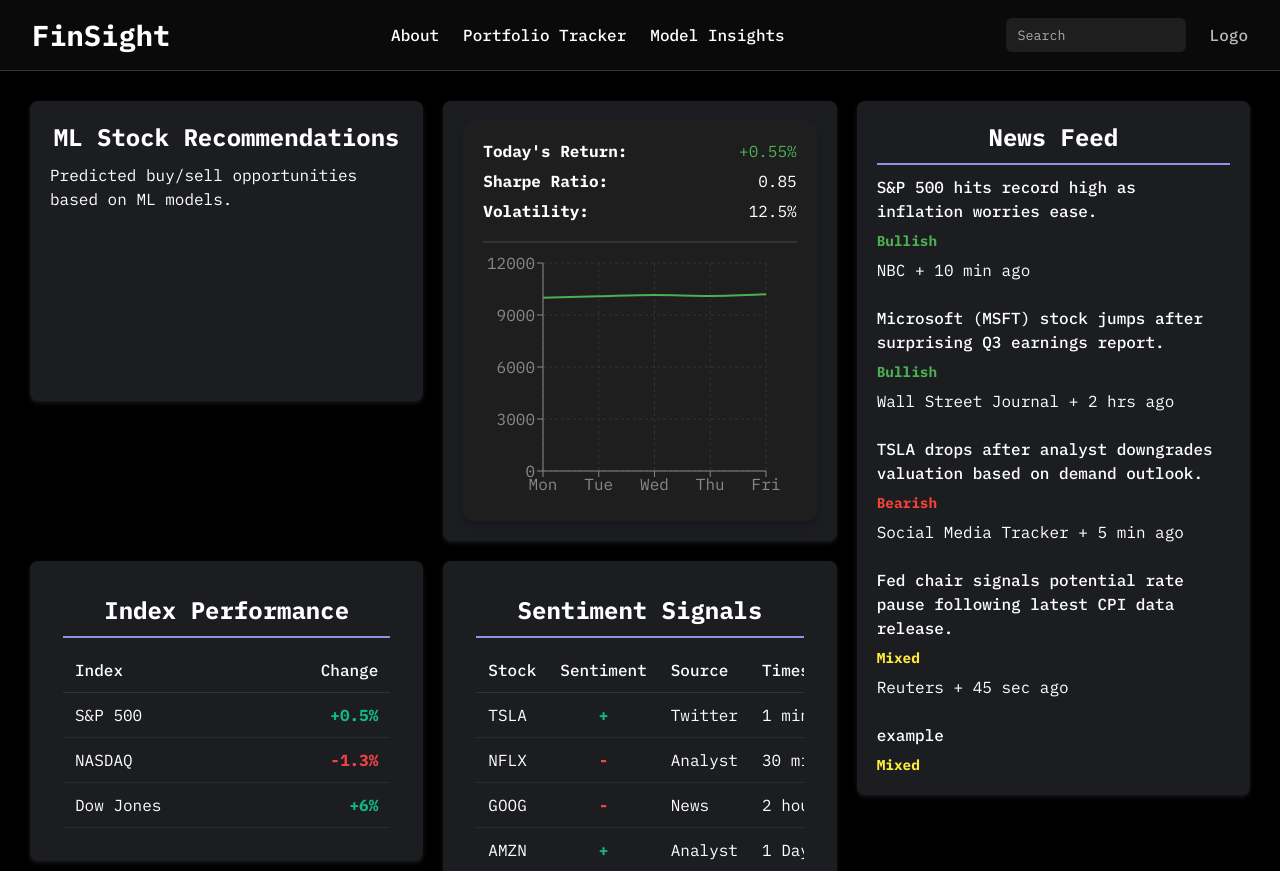
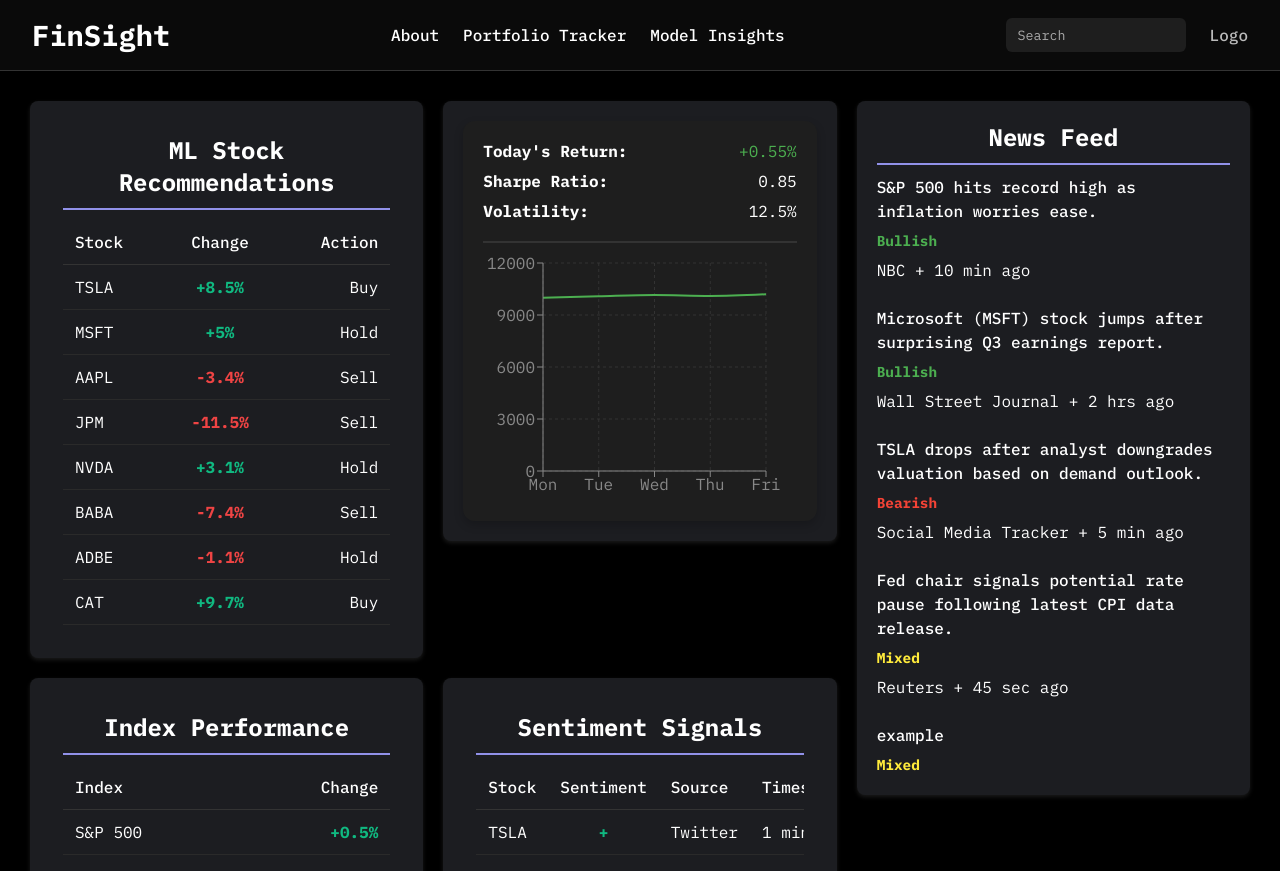
Before and after one commit to CS196Illinois/FA25-Group26, a Next.js app in the folder Project/finsight/: page / in a window 1280 px wide. Built offline with nearby package versions, Linux system fonts and the light colour scheme.

Commit message:
Added ML Stock Recs block

```diff
--- /dev/null
+++ b/Project/finsight/src/app/components/Blocks/MLStockRecommendations.css
@@ -0,0 +1,61 @@
+.mlContainer {
+  background-color: transparent;
+  border-radius: 8px;
+  padding: 13px;
+  border: none;
+}
+
+.mlTitle {
+  color: white;
+  font-size: 20px;
+  margin-bottom: 20px;
+  padding-bottom: 10px;
+  border-bottom: 2px solid #9191E9;
+}
+
+.tableWrapper {
+  overflow-x: auto;
+}
+
+.mlTable {
+  width: 100%;
+  border-collapse: collapse;
+  color: white;
+}
+
+.mlTable thead th {
+  text-align: left;
+  padding: 12px;
+  color: white;
+  font-weight: 500;
+  border-bottom: 1px solid #333;
+}
+
+.mlTable tbody td {
+  padding: 12px;
+  border-bottom: 1px solid #2a2a2a;
+}
+
+.mlTable tbody tr:hover {
+  background-color: #252525;
+}
+
+.mlTable thead th:nth-child(2),
+.mlTable tbody td:nth-child(2) {
+  text-align: center;
+}
+
+.mlTable thead th:nth-child(3),
+.mlTable tbody td:nth-child(3) {
+  text-align: right;
+}
+
+.positive {
+  color: #10b981;
+  font-weight: bold;
+}
+
+.negative {
+  color: #ef4444;
+  font-weight: bold;
+}
--- a/Project/finsight/src/app/components/Blocks/MLStockRecommendations.js
+++ b/Project/finsight/src/app/components/Blocks/MLStockRecommendations.js
@@ -1,9 +1,48 @@
+import React from "react";
+import "./MLStockRecommendations.css";
 
 export default function MLStockRecommendations() {
-    return (
-        <div>
-            <h2>ML Stock Recommendations</h2>
-          <p>Predicted buy/sell opportunities based on ML models.</p>
-        </div>
-    )
+  const recommendations = [
+    { symbol: "TSLA", change: "+8.5%", action: "Buy" },
+    { symbol: "MSFT", change: "+5%", action: "Hold" },
+    { symbol: "AAPL", change: "-3.4%", action: "Sell" },
+    { symbol: "JPM", change: "-11.5%", action: "Sell" },
+    { symbol: "NVDA", change: "+3.1%", action: "Hold" },
+    { symbol: "BABA", change: "-7.4%", action: "Sell" },
+    { symbol: "ADBE", change: "-1.1%", action: "Hold" },
+    { symbol: "CAT", change: "+9.7%", action: "Buy" },
+  ];
+
+  return (
+    <div className="mlContainer">
+      <h2 className="mlTitle">ML Stock Recommendations</h2>
+
+      <div className="tableWrapper">
+        <table className="mlTable">
+          <thead>
+            <tr>
+              <th>Stock</th>
+              <th>Change</th>
+              <th>Action</th>
+            </tr>
+          </thead>
+          <tbody>
+            {recommendations.map((rec, index) => (
+              <tr key={index}>
+                <td>{rec.symbol}</td>
+                <td
+                  className={
+                    rec.change.startsWith("+") ? "positive" : "negative"
+                  }
+                >
+                  {rec.change}
+                </td>
+                <td>{rec.action}</td>
+              </tr>
+            ))}
+          </tbody>
+        </table>
+      </div>
+    </div>
+  );
 }
```
